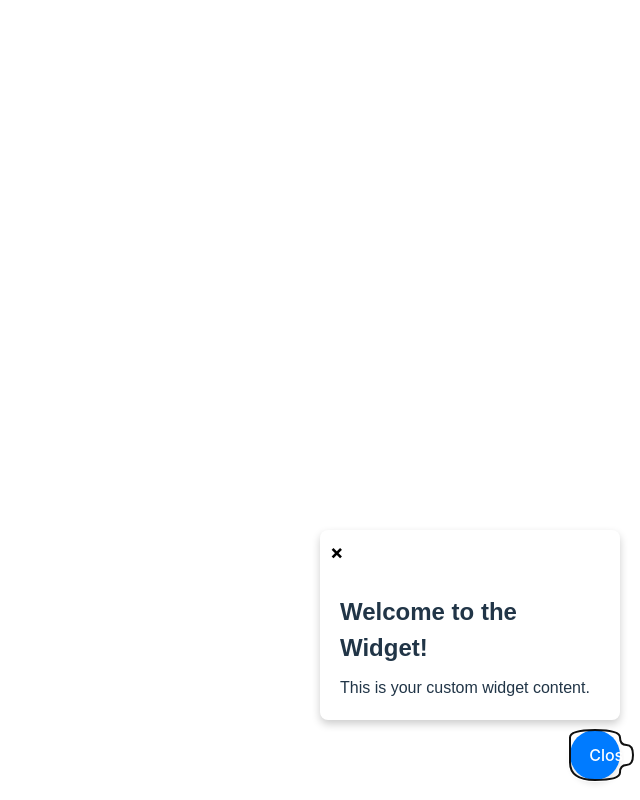
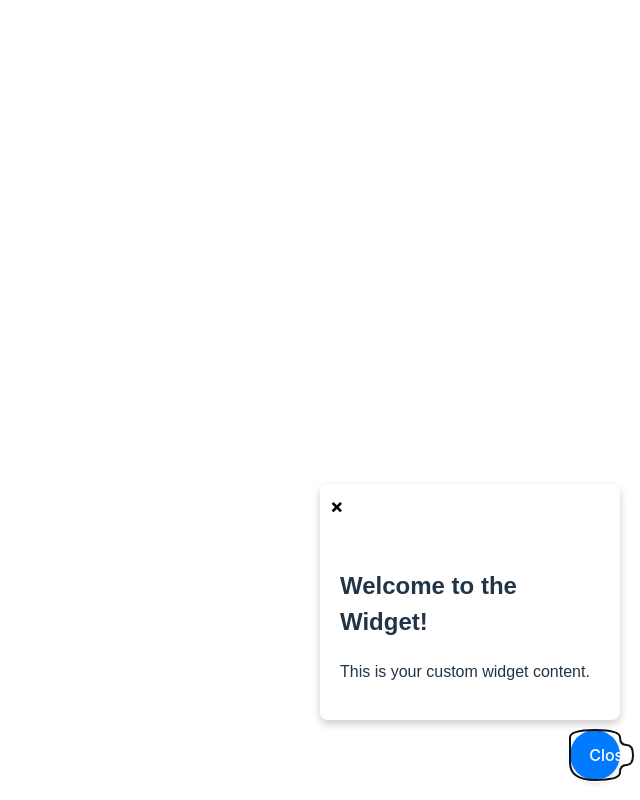
Before and after one commit to everyonesbuddy/widget-Embeed-test, a React (Vite) app: page / in a window 1280 px wide. Both pictures are taken after a click on the button "Open". Shown: the whole page, without its empty margins (640-1280 px from the left). Built offline with nearby package versions, Linux system fonts and the light colour scheme.

Commit message:
styling issues

```diff
--- a/src/Widget/Widget.jsx
+++ b/src/Widget/Widget.jsx
@@ -1,6 +1,40 @@
+// import React, { useState } from "react";
+// import ReactDOM from "react-dom";
+// import "./Widget.css";
+
+// const Widget = () => {
+//   const [isOpen, setIsOpen] = useState(false);
+
+//   const toggleWidget = () => {
+//     setIsOpen(!isOpen);
+//   };
+
+//   const widgetContent = (
+//     <div className="widget-container">
+//       <button className="widget-button" onClick={toggleWidget}>
+//         {isOpen ? "Close" : "Open"}
+//       </button>
+//       {isOpen && (
+//         <div className="widget-modal">
+//           <button className="widget-close" onClick={toggleWidget}>
+//             &times;
+//           </button>
+//           <div className="widget-content">
+//             <h2>Welcome to the Widget!</h2>
+//             <p>This is your custom widget content.</p>
+//           </div>
+//         </div>
+//       )}
+//     </div>
+//   );
+
+//   return ReactDOM.createPortal(widgetContent, document.body);
+// };
+
+// export default Widget;
+
 import React, { useState } from "react";
 import ReactDOM from "react-dom";
-import "./Widget.css";
 
 const Widget = () => {
   const [isOpen, setIsOpen] = useState(false);
@@ -9,26 +43,70 @@ const Widget = () => {
     setIsOpen(!isOpen);
   };
 
-  const widgetContent = (
-    <div className="widget-container">
-      <button className="widget-button" onClick={toggleWidget}>
+  // Inline style objects
+  const containerStyle = {
+    position: "fixed", // Stick to viewport
+    bottom: "20px", // Bottom-right corner
+    right: "20px",
+    zIndex: 2147483647, // Max z-index
+  };
+
+  const buttonStyle = {
+    backgroundColor: "#007bff",
+    color: "white",
+    border: "none",
+    borderRadius: "50%",
+    width: "50px",
+    height: "50px",
+    fontSize: "16px",
+    cursor: "pointer",
+    boxShadow: "0px 4px 6px rgba(0, 0, 0, 0.1)",
+  };
+
+  const modalStyle = {
+    position: "fixed",
+    bottom: "80px",
+    right: "20px",
+    width: "300px",
+    background: "white",
+    boxShadow: "0px 4px 8px rgba(0, 0, 0, 0.2)",
+    borderRadius: "8px",
+    overflow: "hidden",
+  };
+
+  const closeButtonStyle = {
+    background: "none",
+    border: "none",
+    fontSize: "20px",
+    fontWeight: "bold",
+    cursor: "pointer",
+    padding: "10px",
+  };
+
+  const contentStyle = {
+    padding: "20px",
+    fontFamily: "Arial, sans-serif",
+  };
+
+  return ReactDOM.createPortal(
+    <div style={containerStyle}>
+      <button style={buttonStyle} onClick={toggleWidget}>
         {isOpen ? "Close" : "Open"}
       </button>
       {isOpen && (
-        <div className="widget-modal">
-          <button className="widget-close" onClick={toggleWidget}>
+        <div style={modalStyle}>
+          <button style={closeButtonStyle} onClick={toggleWidget}>
             &times;
           </button>
-          <div className="widget-content">
+          <div style={contentStyle}>
             <h2>Welcome to the Widget!</h2>
             <p>This is your custom widget content.</p>
           </div>
         </div>
       )}
-    </div>
+    </div>,
+    document.body
   );
-
-  return ReactDOM.createPortal(widgetContent, document.body);
 };
 
 export default Widget;
```
